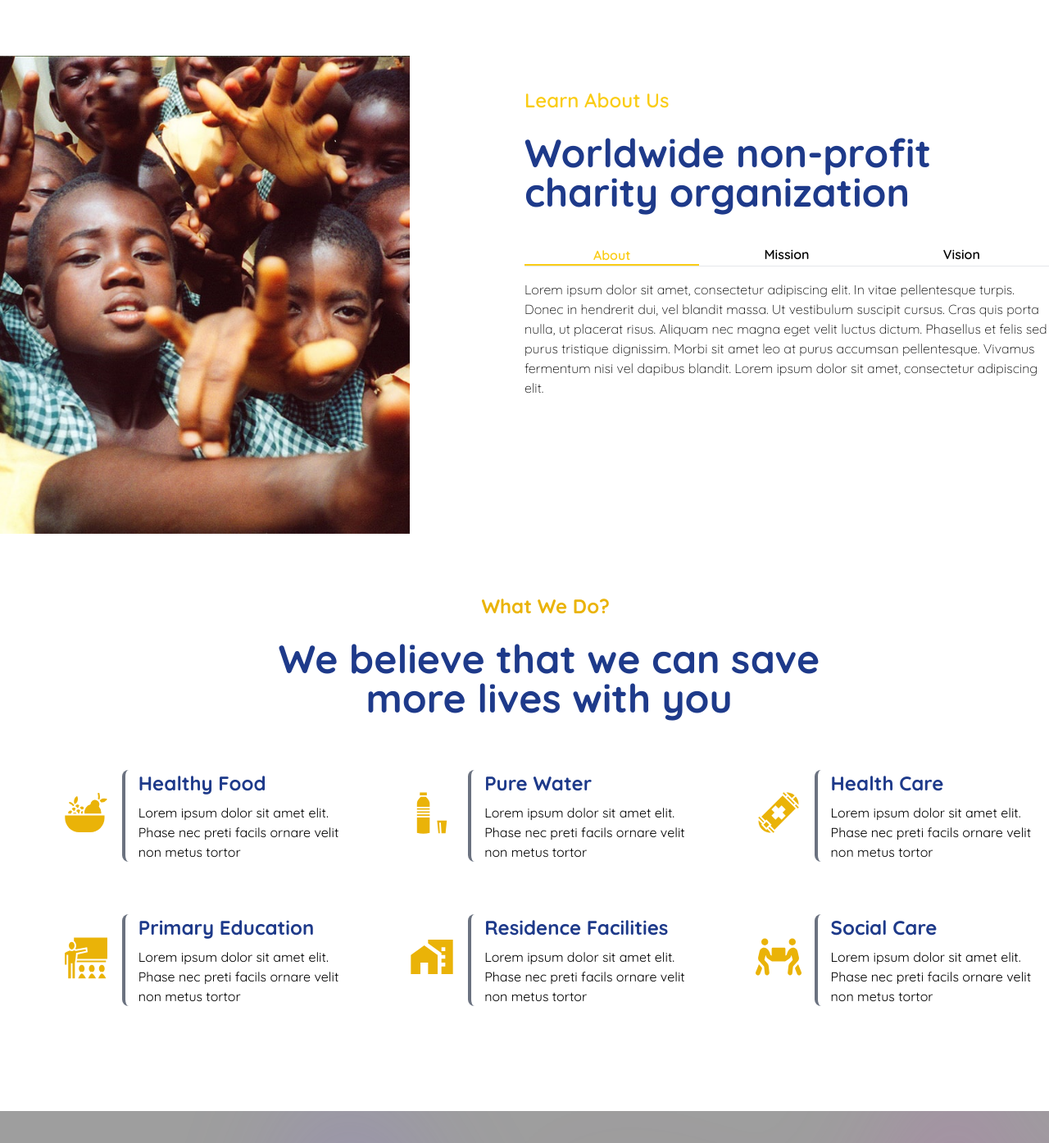
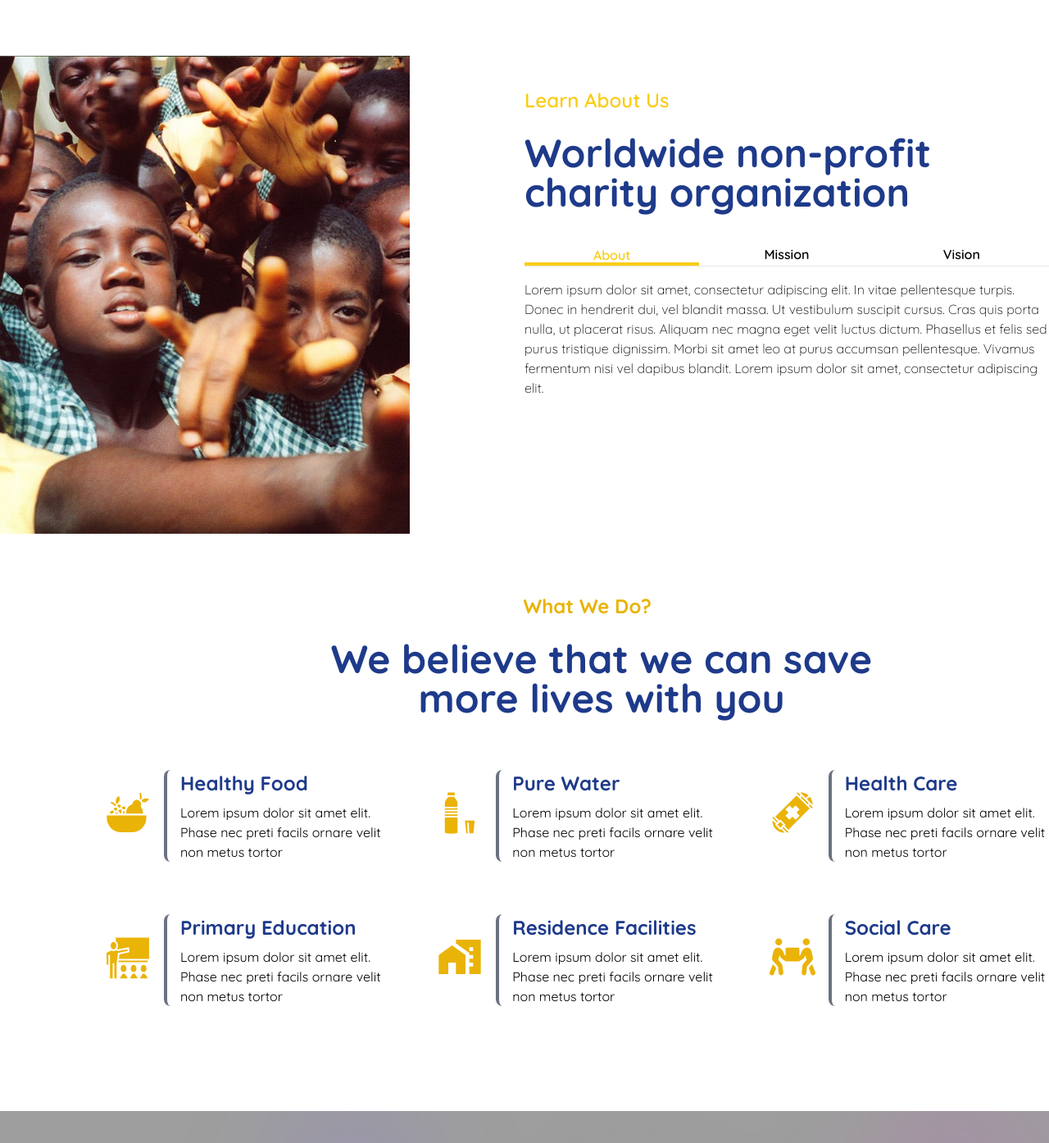
Before and after one commit to Michael-Builds/Restoration-Foundation-International, a React (Vite) app: page / in a window 1280 px wide. Shown: the part 932-2326 px from the top of the page at 82% size. Built offline with nearby package versions, Linux system fonts and the light colour scheme; grey boxes are pictures that could not be loaded.

Commit message:
Updated Sections

```diff
--- a/src/pages/home/components/About.jsx
+++ b/src/pages/home/components/About.jsx
@@ -74,7 +74,7 @@ const About = () => {
                             className="rounded-none border-b border-blue-gray-50 font-quicksand bg-transparent p-0 mb-4"
                             indicatorProps={{
                                 className:
-                                    "bg-transparent border-b-2 border-yellow-400 shadow-none rounded-none font-quicksand",
+                                    "bg-transparent border-b-4 border-yellow-400 shadow-none rounded-none font-quicksand",
                             }}
                         >
                             {data.map(({ label, value }) => (
--- a/src/pages/home/components/Service.jsx
+++ b/src/pages/home/components/Service.jsx
@@ -40,14 +40,14 @@ const Service = () => {
         <div className="justify-center align-center mt-6 pb-32">
             <div className="container">
                 <div className="text-center mx-auto">
-                    <p className="font-quicksand font-bold text-2xl text-yellow-500 mb-2 ml-[4%]">
+                    <p className="font-quicksand font-bold text-2xl text-yellow-500 mb-2 ml-[12%]">
                         What We Do?
                     </p>
-                    <h2 className=" font-quicksand font-bold text-5xl text-blue-900 mb-4 max-w-[700px] ml-[25%] mt-6">
+                    <h2 className=" font-quicksand font-bold text-5xl text-blue-900 mb-4 max-w-[700px] ml-[30%] mt-6">
                         We believe that we can save more lives with you
                     </h2>
                 </div>
-                <div className="services mx-auto grid grid-cols-1 md:grid-cols-2 lg:grid-cols-3 gap-16 mt-16 ml-[6%]">
+                <div className="services mx-auto grid grid-cols-1 md:grid-cols-2 lg:grid-cols-3 gap-16 mt-16 ml-[10%]">
                     {services.map((service, index) => (
                         <div className="col-lg-4 col-md-6" key={index}>
                             <div className="service-item flex items-center">
```
